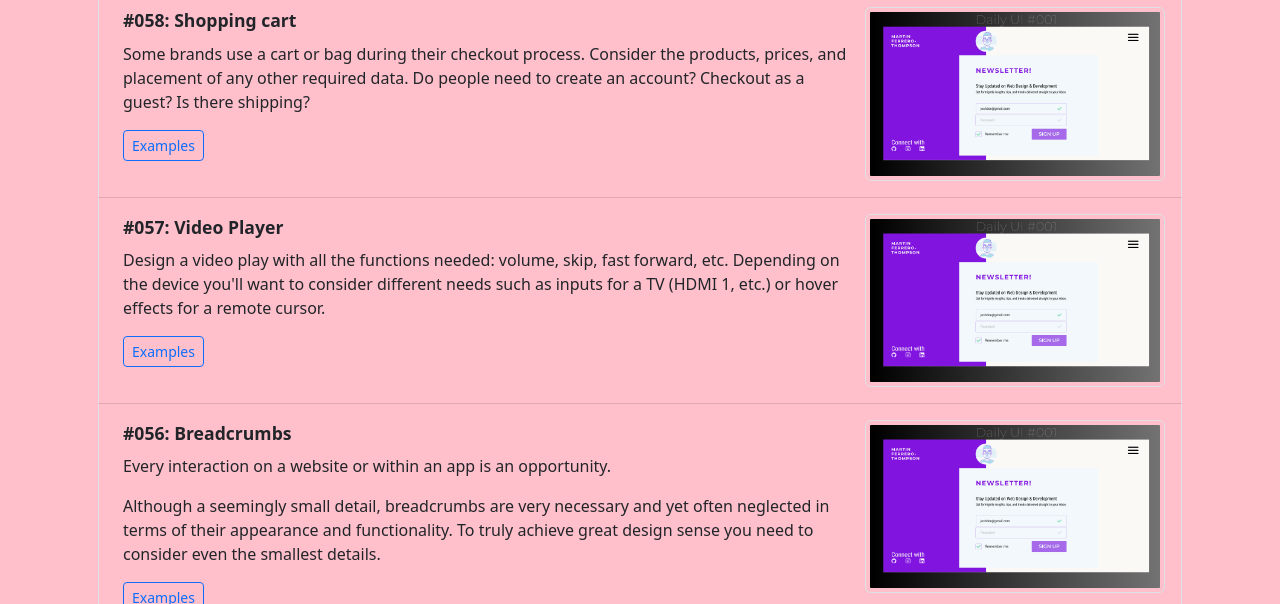
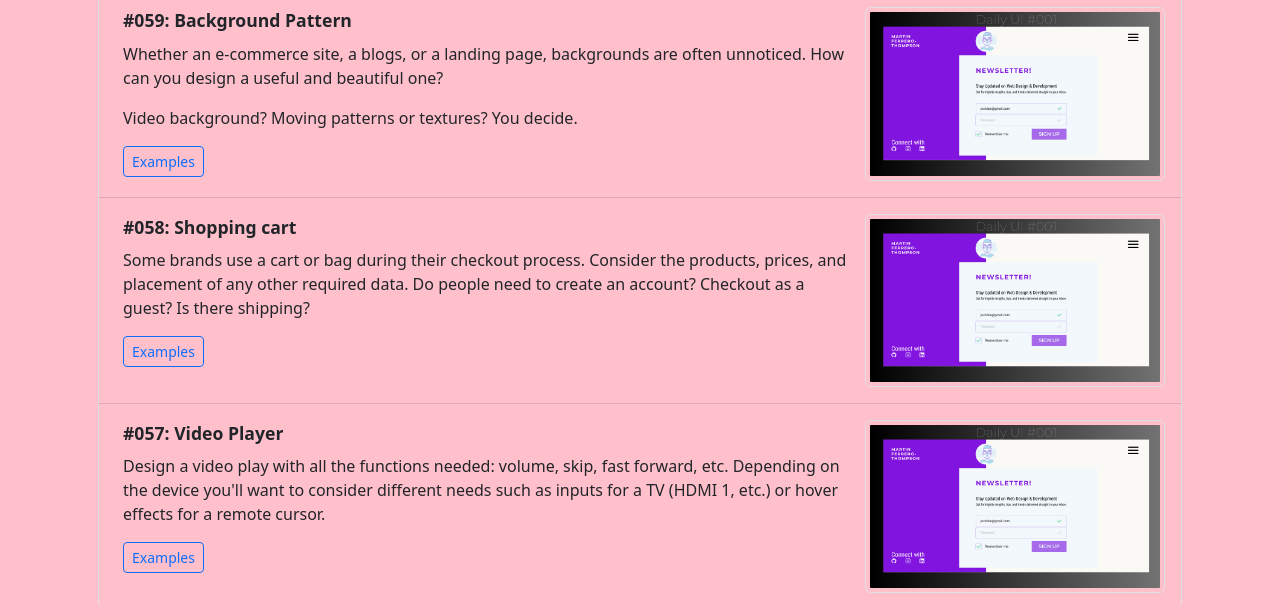
Before and after one commit to Martin-Ferrero-Thompson/dailyUI, a website built with Vite: page src/index.html in a window 1280 px wide. Shown: the part 748-1352 px from the top of the page. Built offline with nearby package versions, Linux system fonts and the light colour scheme; files whose address does not match are found by name.

Commit message:
Add #059

```diff
--- a/src/index.html
+++ b/src/index.html
@@ -31,6 +31,21 @@
 
         <ul class="list-group">
 
+          <li class="list-group-item d-flex justify-content-between align-items-start">
+            <div class="ms-2 me-auto">
+              <div class="fw-bold">#059: Background Pattern</div>
+              <p>Whether an e-commerce site, a blogs, or a landing page, backgrounds are often unnoticed. How can you
+                design a useful and beautiful one?</p>
+              <p>Video background? Moving patterns or textures? You decide. </p>
+              <div class="d-flex flex-column justify-content-center mt-2 align-items-start">
+                <a href="https://collectui.com/challenges/background-pattern" target="_blank"
+                  class="btn btn-sm btn-outline-primary">Examples</a>
+              </div>
+            </div>
+            <a href="../Day#001/index.html" target="_blank">
+              <img src="./images/Daily-001-SignUpPage.png" class="img-thumbnail" alt="Challenge Solution">
+            </a>
+          </li>
           <li class="list-group-item d-flex justify-content-between align-items-start">
             <div class="ms-2 me-auto">
               <div class="fw-bold">#058: Shopping cart</div>
```
